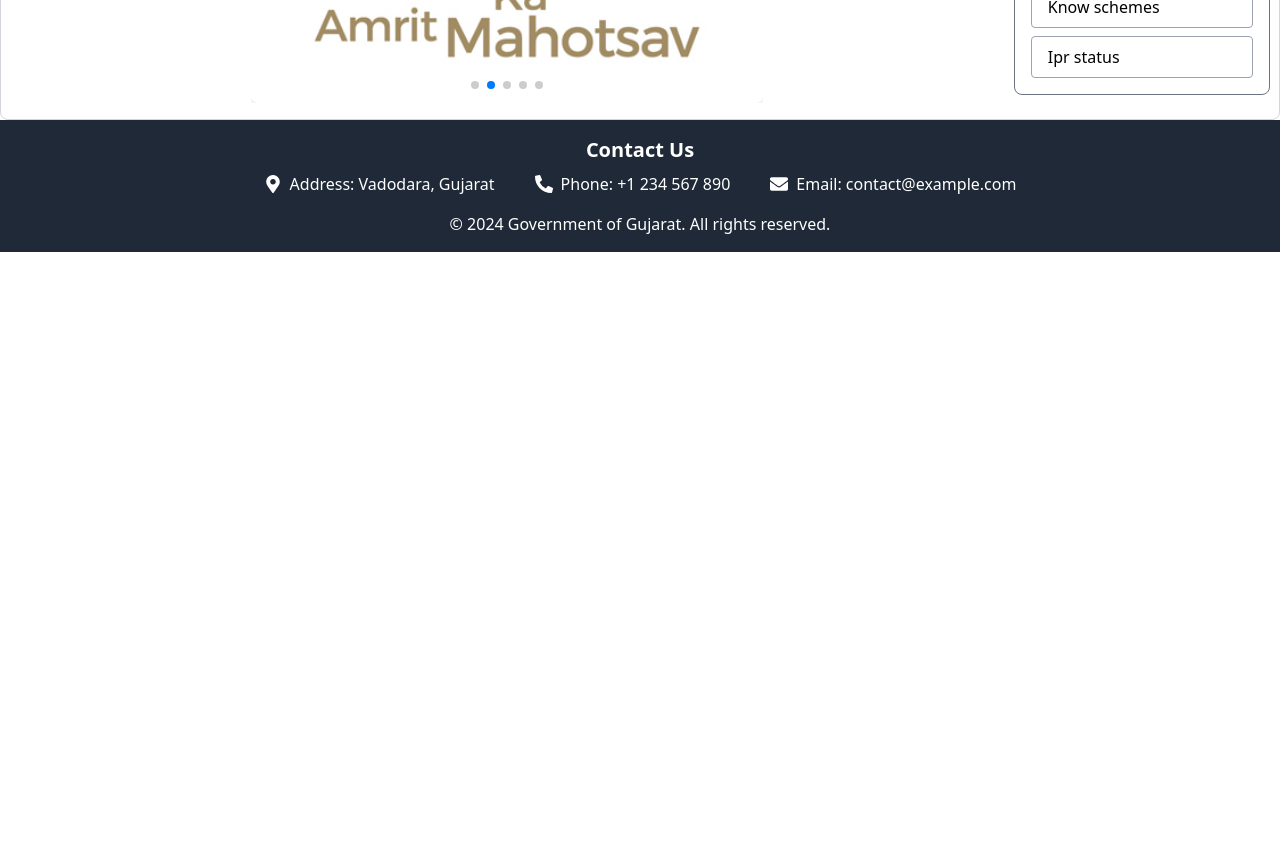
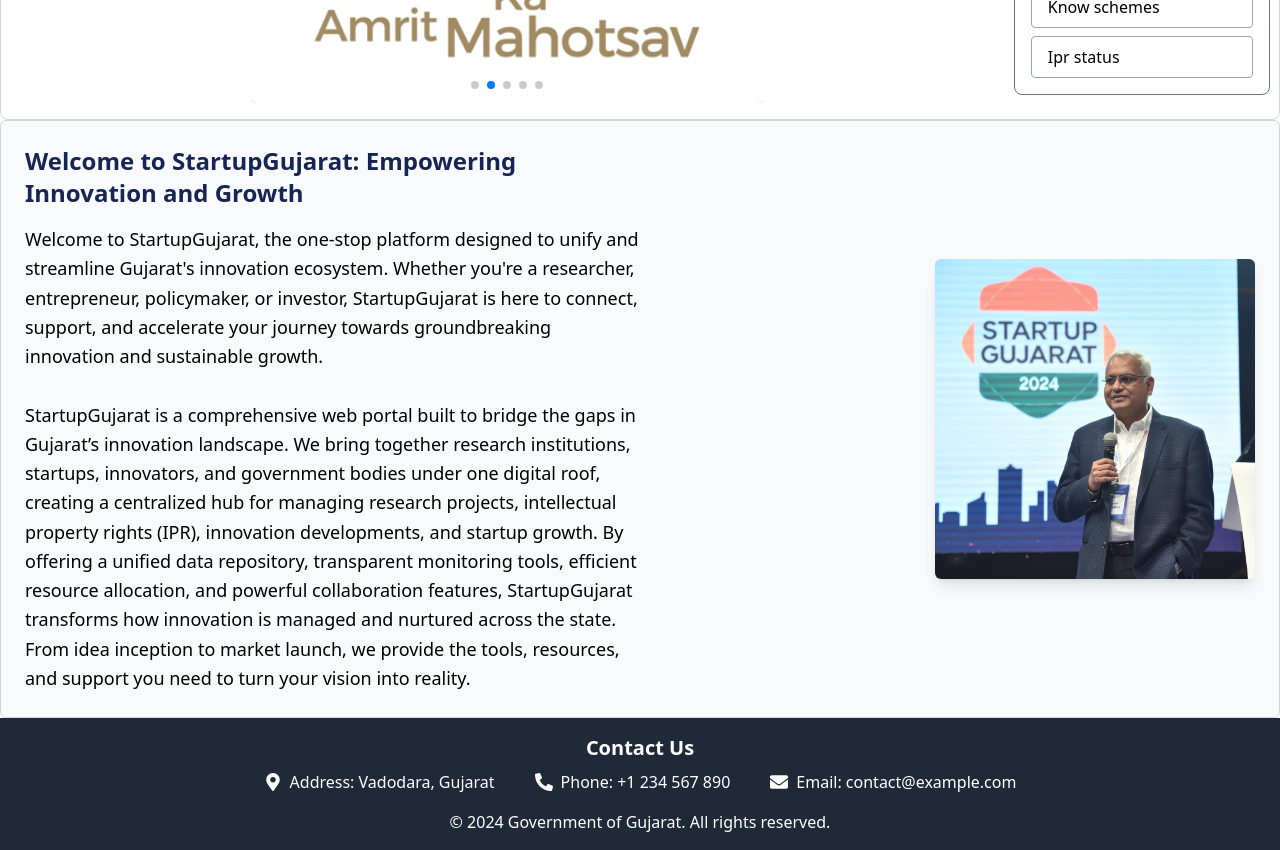
Before and after one commit to DevPatils/Fundev-Frontend, a React (Vite) app in the folder Fundevfrontend/: page / in a window 1280 px wide. Shown: the part 500-1350 px from the top of the page. Before the commit the page ends 800 px from the top, so only its background shows below. Built offline with nearby package versions, Linux system fonts and the light colour scheme.

Commit message:
Homepage-Welcome

```diff
--- /dev/null
+++ b/Fundevfrontend/src/Components/StartupConetentBox.tsx
@@ -0,0 +1,22 @@
+import Welcome from "../assets/Welcome.jpg";
+
+const StartupContentBox = () => {
+    return (
+        <div className="flex justify-between items-center w-full h-auto bg-gray-50 border border-gray-300 rounded-md p-6">
+            <div className="w-1/2">
+                <h1 className="text-2xl font-bold text-blue-950 mb-4">Welcome to StartupGujarat: Empowering Innovation and Growth
+                </h1>
+                <p className="text-lg text-black leading-relaxed">
+                    Welcome to StartupGujarat, the one-stop platform designed to unify and streamline Gujarat's innovation ecosystem. Whether you're a researcher, entrepreneur, policymaker, or investor, StartupGujarat is here to connect, support, and accelerate your journey towards groundbreaking innovation and sustainable growth.<br /><br />
+                    StartupGujarat is a comprehensive web portal built to bridge the gaps in Gujarat’s innovation landscape. We bring together research institutions, startups, innovators, and government bodies under one digital roof, creating a centralized hub for managing research projects, intellectual property rights (IPR), innovation developments, and startup growth.
+                    By offering a unified data repository, transparent monitoring tools, efficient resource allocation, and powerful collaboration features, StartupGujarat transforms how innovation is managed and nurtured across the state. From idea inception to market launch, we provide the tools, resources, and support you need to turn your vision into reality.
+                </p>
+            </div>
+            <div className="w-1/2 flex justify-end">
+                <img src={Welcome} alt="Welcome" className="h-80 w-auto rounded-md shadow-lg" />
+            </div>
+        </div>
+    );
+};
+
+export default StartupContentBox;
--- a/Fundevfrontend/src/Pages/Home.tsx
+++ b/Fundevfrontend/src/Pages/Home.tsx
@@ -4,6 +4,7 @@
 import Footer from '../Components/Footer'
 import AutoSwipingCards from '../Components/AutoSwipingCards'
 import TopFacilities from '../Components/TopFacilities'
+import StartupContentBox from '../Components/StartupConetentBox'
 
 
 const Home = () => {
@@ -19,6 +20,7 @@
                 <TopFacilities />
             </div>
         </div>
+        <StartupContentBox />
         <Footer />
     </div>
   )
```
Also changed, not shown: Fundevfrontend/src/assets/Welcome.jpg (added).
